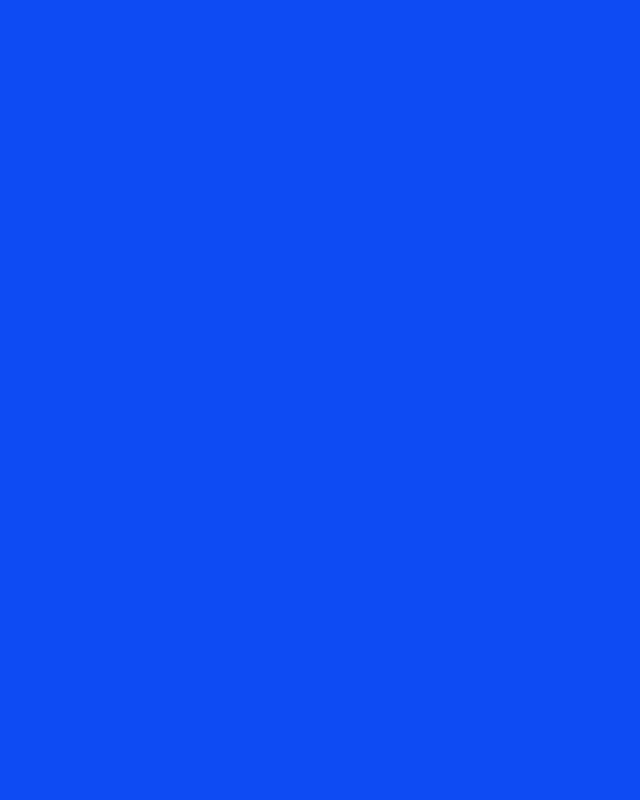
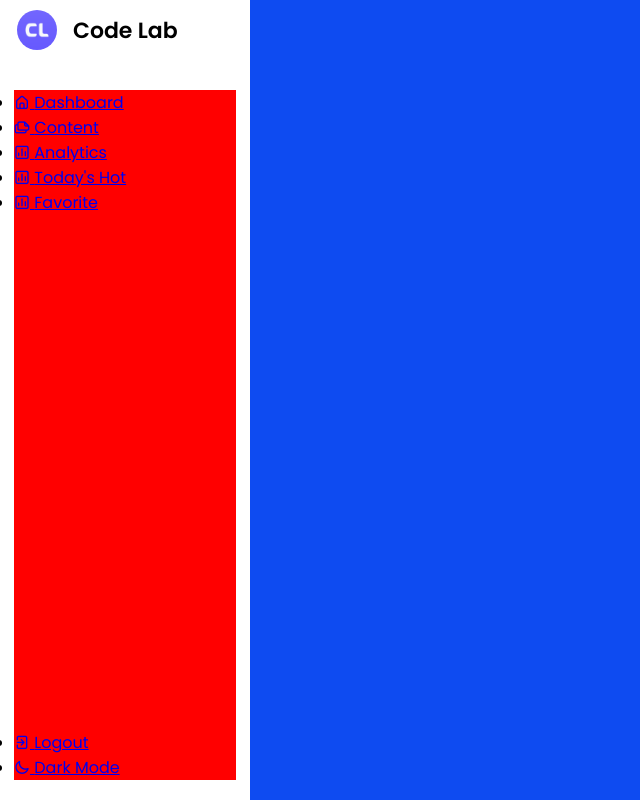
Before and after one commit to BayajidAlam/Responsive-admin-panel, a plain HTML site: page index.html in a window 1280 px wide. Shown: the whole page, without its empty margins (0-640 px from the left). Drawn offline with nearby package versions, Linux system fonts and the light colour scheme.

Commit message:
working with nav

```diff
--- a/index.html
+++ b/index.html
@@ -1,5 +1,6 @@
 <!DOCTYPE html>
 <html lang="en">
+
 <head>
   <meta charset="UTF-8">
   <meta http-equiv="X-UA-Compatible" content="IE=edge">
@@ -11,7 +12,69 @@
   <link rel="stylesheet" href="https://unicons.iconscout.com/release/v4.0.0/css/line.css">
   <title>Admin Dashboard Panel</title>
 </head>
+
 <body>
 
+  <nav>
+    <div class="logo-name">
+      <div class="logo-image">
+        <img src="./Images/logo.png" alt="">
+      </div>
+
+      <span class="logo-name">Code Lab</span>
+    </div>
+
+    <div class="manu-items">
+        <ul class="nav-links">
+          <li>
+            <a href="#">
+              <i class="uil uil-estate"></i>
+              <span class="link-name">Dashboard</span>
+            </a>
+          </li>
+          <li>
+            <a href="#">
+              <i class="uil uil-files-landscapes"></i>
+              <span class="link-name">Content</span>
+            </a>
+          </li>
+          <li>
+            <a href="#">
+              <i class="uil uil-chart"></i>
+              <span class="link-name">Analytics</span>
+            </a>
+          </li>
+          <li>
+            <a href="#">
+              <i class="uil uil-chart"></i>
+              <span class="link-name">Today's Hot</span>
+            </a>
+          </li>
+          <li>
+            <a href="#">
+              <i class="uil uil-chart"></i>
+              <span class="link-name">Favorite</span>
+            </a>
+          </li>
+        </ul>
+
+        <ul class="logout-mod">
+          <li>
+            <a href="#">
+              <i class="uil uil-signout"></i>
+              <span class="link-name">Logout</span>
+            </a>
+          </li>
+          <li>
+            <a href="#">
+              <i class="uil uil-moon"></i>
+              <span class="link-name">Dark Mode</span>
+            </a>
+          </li>
+        </ul>
+    </div>
+  </nav>
+
 </body>
+
 </html>
--- a/styles/style.css
+++ b/styles/style.css
@@ -45,3 +45,53 @@ body.dark{
   --box3-color: #3A3B3C;
   --title-icon-color: #CCC;
 }
+
+
+nav{
+  position: fixed;
+  top: 0;
+  left: 0;
+  height: 100%;
+  width: 250px;
+  padding: 10px 14px;
+  background-color: var(--panel-color);
+}
+
+nav .logo-name{
+  display: flex;
+  align-items: center;
+}
+
+nav .logo-image{
+  display: flex;
+  justify-content: center;
+  min-width: 45px;
+}
+
+nav .logo-image img{
+  width: 40px;
+  object-fit: cover;
+  border-radius: 50%;
+}
+
+nav .logo-name .logo-name{
+  margin-left: 14px;
+  font-size: 22px;
+  font-weight: 600;
+  color: var(--text-color);
+}
+
+/* manu  */
+
+nav .manu-items{
+  background: red;
+  margin-top: 40px;
+  height: calc(100% - 90px);
+  display: flex;
+  flex-direction: column;
+  justify-content: space-between;
+}
+
+.manu-items .nav-links{
+
+}
```
